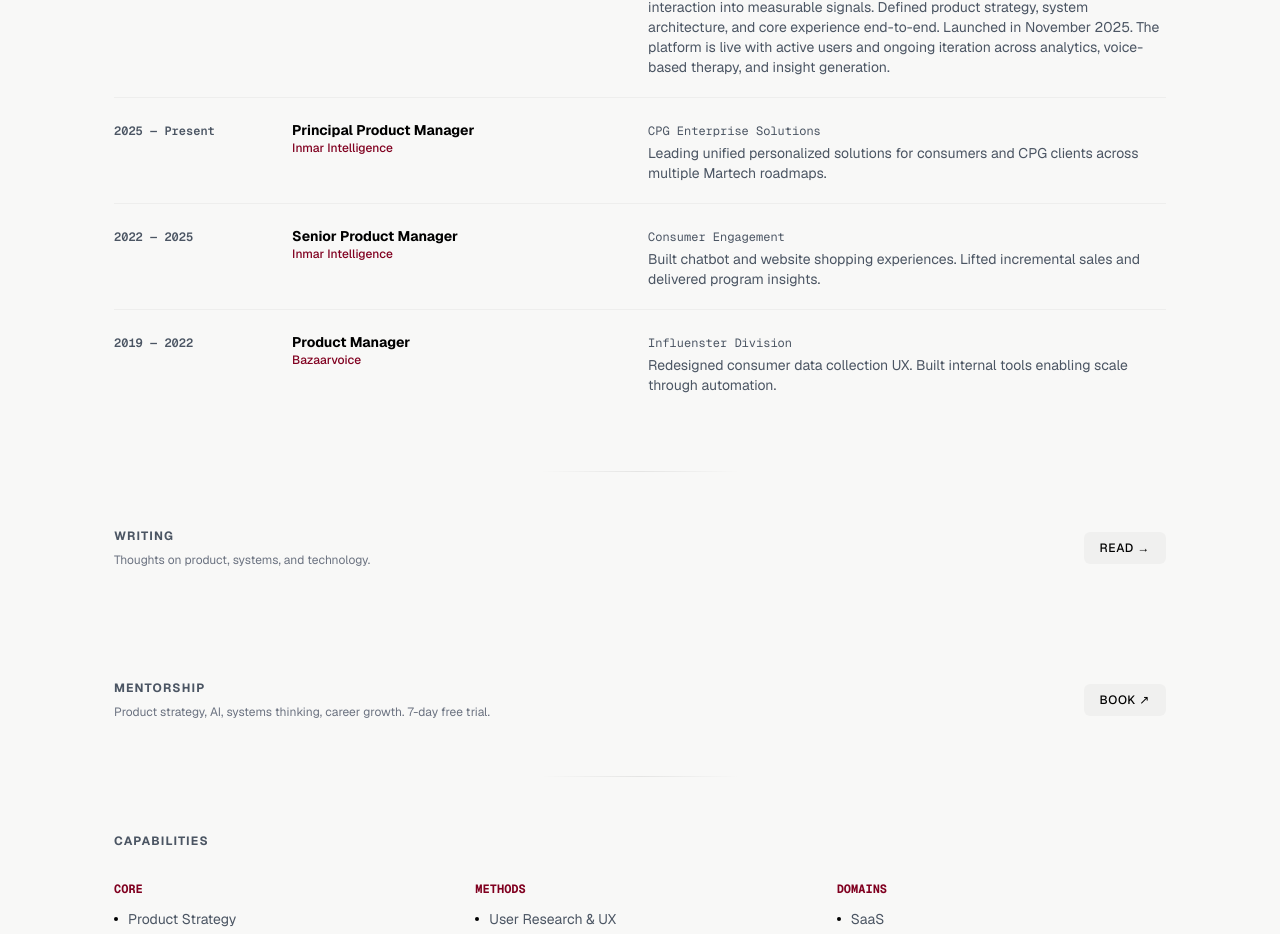
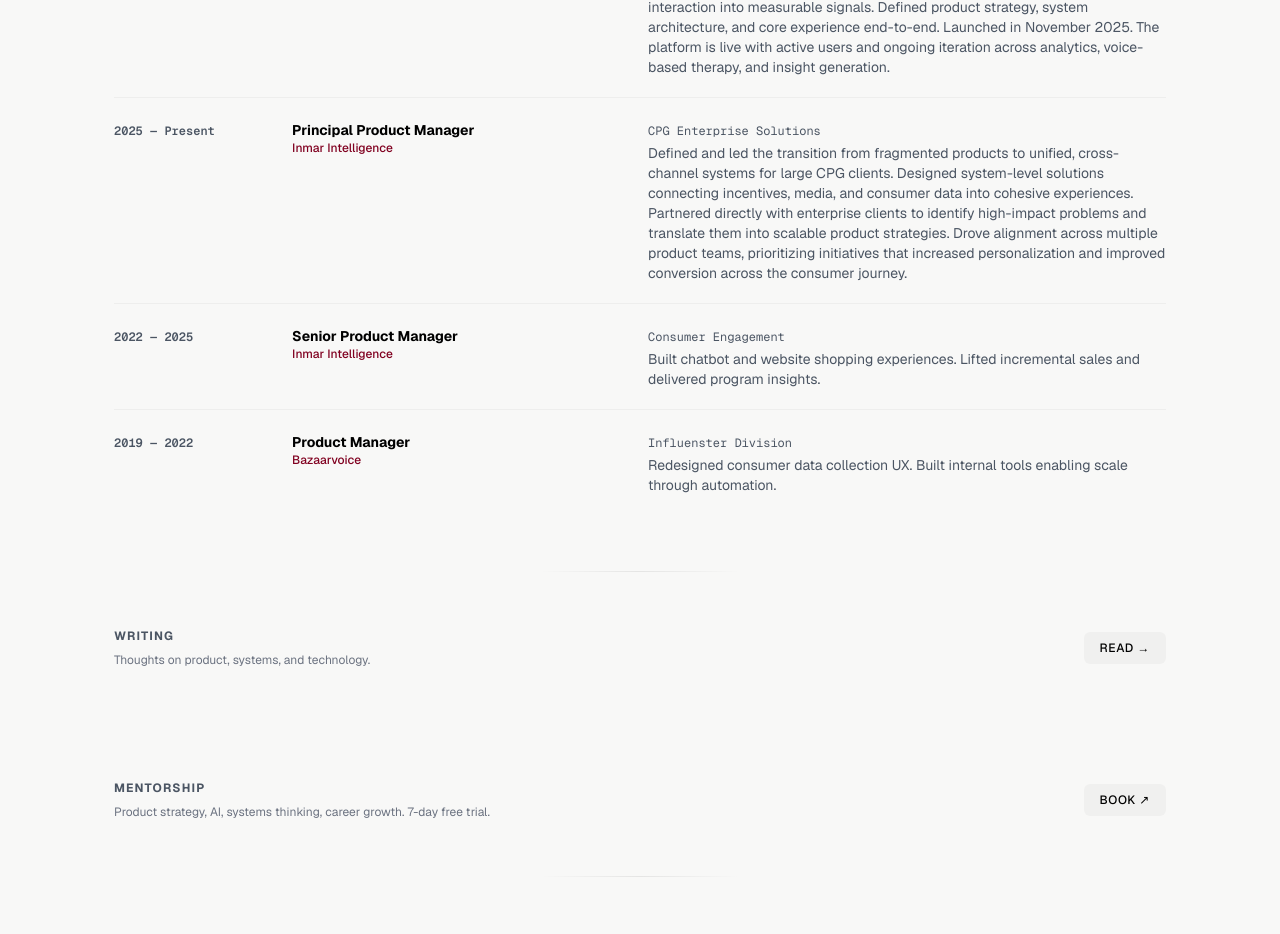
Before and after one commit to kristynazackova-personal/kristynazackova, a Next.js app: page / in a window 1280 px wide. Shown: the part 1352-2286 px from the top of the page. Built offline with nearby package versions, Linux system fonts and the light colour scheme; a web font is replaced by a local one.

Commit message:
Update Inmar Intelligence role description
Co-Authored-By: Claude Opus 4.6 (1M context) <noreply@anthropic.com>

```diff
--- a/src/components/version-d.tsx
+++ b/src/components/version-d.tsx
@@ -60,7 +60,7 @@ const experience = [
     company: "Inmar Intelligence",
     period: "2025 — Present",
     scope: "CPG Enterprise Solutions",
-    description: "Leading unified personalized solutions for consumers and CPG clients across multiple Martech roadmaps.",
+    description: "Defined and led the transition from fragmented products to unified, cross-channel systems for large CPG clients. Designed system-level solutions connecting incentives, media, and consumer data into cohesive experiences. Partnered directly with enterprise clients to identify high-impact problems and translate them into scalable product strategies. Drove alignment across multiple product teams, prioritizing initiatives that increased personalization and improved conversion across the consumer journey.",
   },
   {
     role: "Senior Product Manager",
```
